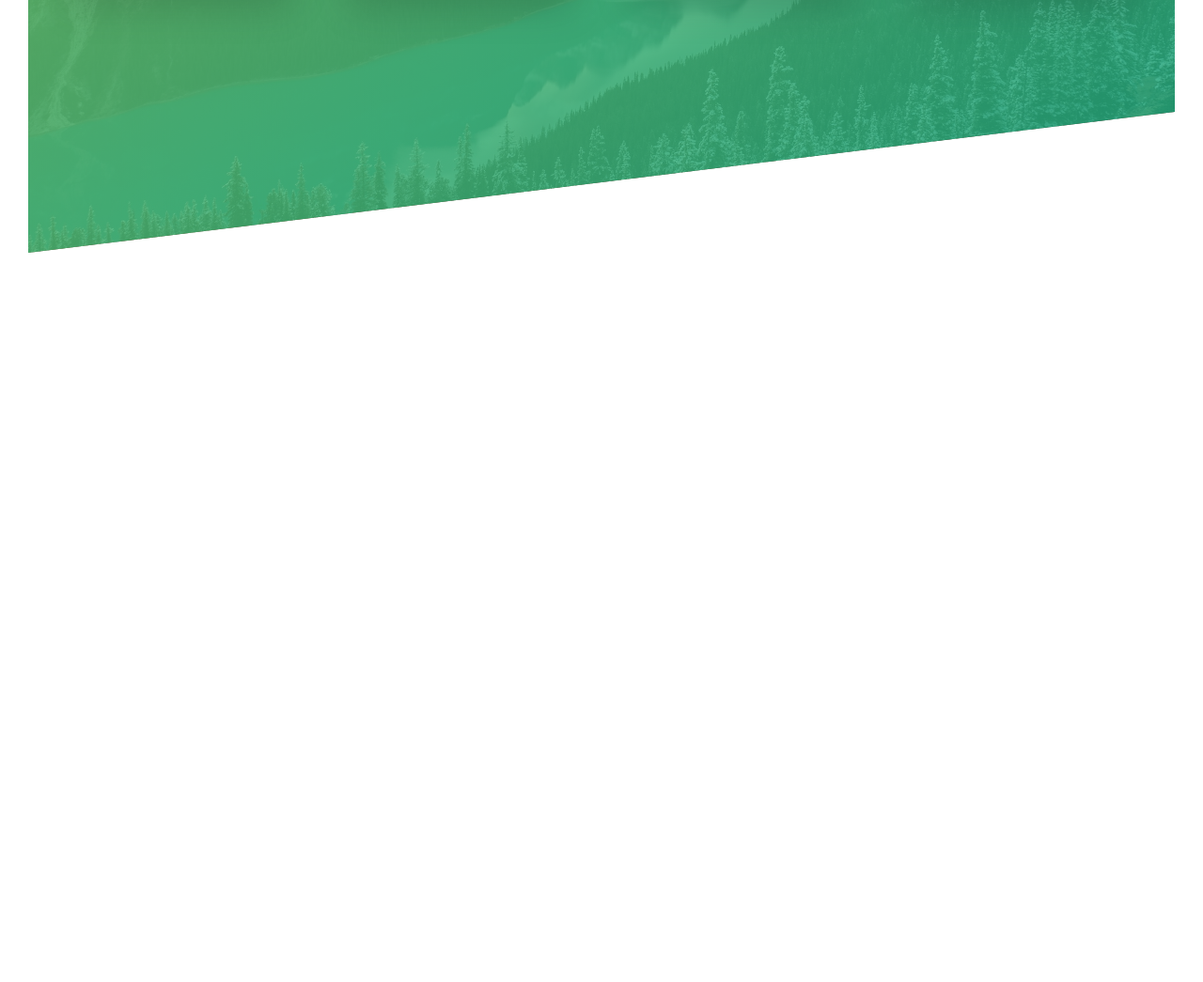
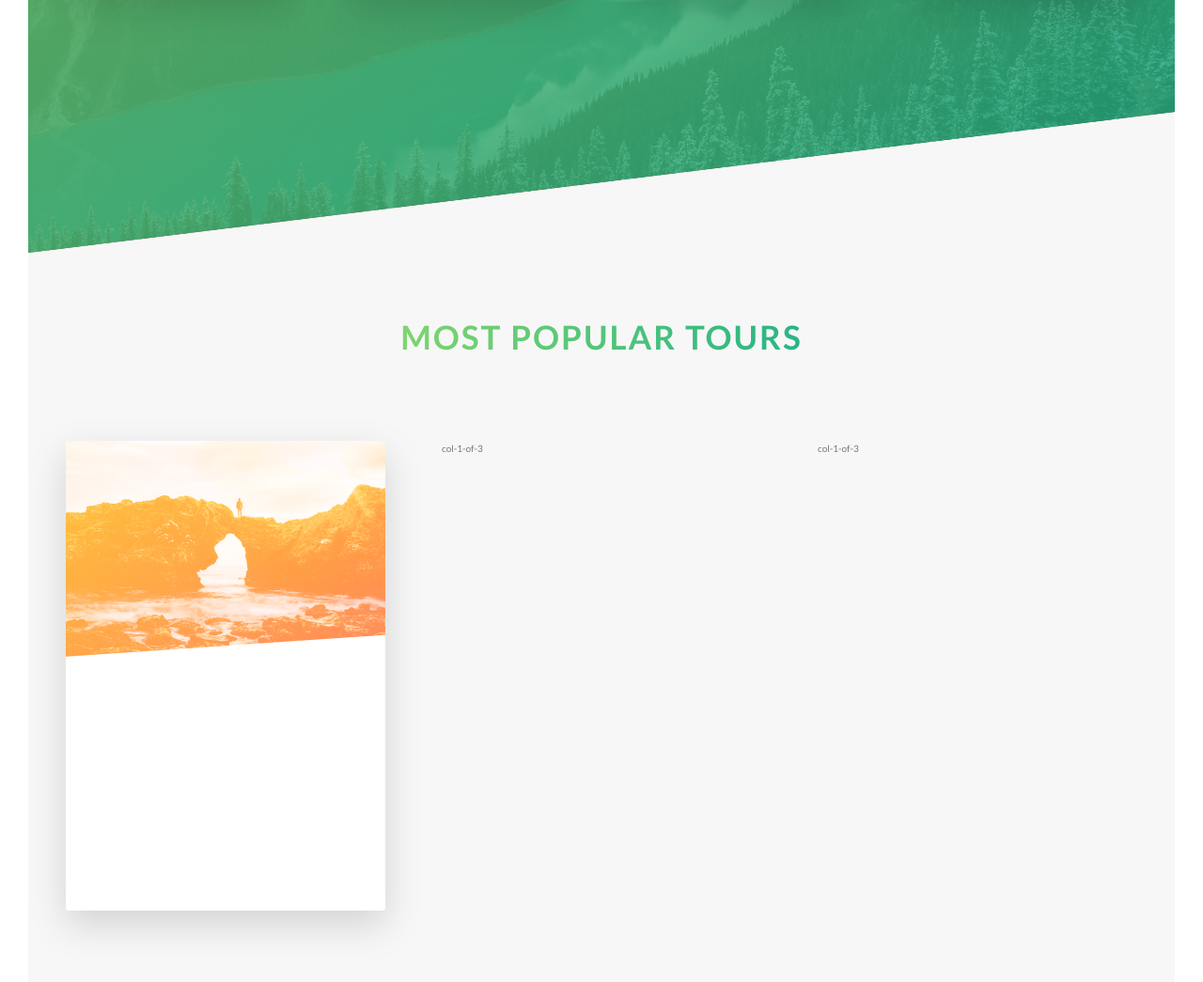
Before and after one commit to kostagrin/Natours, a website: page index.html in a window 1280 px wide. Shown: the part 1921-2966 px from the top of the page at 94% size. Before the commit the page ends 2190 px from the top, so only its background shows below. Drawn offline with Linux system fonts and the light colour scheme.

Commit message:
Section-features. Created turning element and put a picture on front of it.

```diff
--- a/index.html
+++ b/index.html
@@ -95,7 +95,40 @@
                     </div>
                 </div>
             </div>
+        </section>
 
+        <section class="section-tours">
+            <div class="u-center-text u-margin-bottom-big">
+                <h2 class="heading-secondary">Most popular tours</h2>
+            </div>
+            <div class="row">
+                <div class="col-1-of-3">
+                    <div class="card">
+                        <div class="card__side card__side--front card__side--front-1">
+
+                            <div class="card__picture card__picture--1">
+                                &nbsp;
+                            </div>
+                            <div class="card__heading">
+
+                            </div>
+                            <div class="card__details">
+
+                            </div>
+                        </div>
+                        <div class="card__side card__side--back card__side--back-1">
+
+                            BACK
+                        </div>
+                    </div>
+                </div>
+                <div class="col-1-of-3">
+                    col-1-of-3
+                </div>
+                <div class="col-1-of-3">
+                    col-1-of-3
+                </div>
+            </div>
         </section>
     </main>
 
@@ -108,6 +141,7 @@
                                     col-1-of-2
                                 </div>
                             </div>
+
                             <div class="row">
                                 <div class="col-1-of-3">
                                     col-1-of-3
@@ -119,6 +153,7 @@
                                     col-1-of-3
                                 </div>
                             </div>
+
                             <div class="row">
                                 <div class="col-1-of-3">
                                     col-1-of-3
@@ -127,6 +162,7 @@
                                     col-2-of-3
                                 </div>
                             </div>
+
                             <div class="row">
                                 <div class="col-1-of-4">
                                     col-1-of-4
--- a/sass/abstracts/_variables.scss
+++ b/sass/abstracts/_variables.scss
@@ -1,6 +1,12 @@
 $color-primary-light: #7ed56f;
 $color-primary: #55c57a;
 $color-primary-dark: #28b485;
+
+$color-secondary-light: #ffb900;
+$color-secondary-dark: #ff7730;
+
+$color-tertiary-light: #2998ff;
+$color-tertiary-dark: #5643fa;
 
 $color-grey-light-1: #f7f7f7;
 $color-grey-dark: #777;
--- a/sass/base/_typography.scss
+++ b/sass/base/_typography.scss
@@ -70,7 +70,6 @@ body {
     font-size: $default-font-size;
 
     &:not(:last-child) {
-
         margin-bottom: 3rem;
     }
 }
--- a/sass/layout/_header.scss
+++ b/sass/layout/_header.scss
@@ -7,6 +7,7 @@
     background-size: cover;
     background-position: top;
     clip-path: polygon(0 0, 100% 0, 100% 75vh, 0 100%);
+    -webkit-clip-path: polygon(0 0, 100% 0, 100% 75vh, 0 100%);
     position: relative;
 
     &__logo-box {
@@ -14,6 +15,7 @@
         top: 4rem;
         left: 4rem;
     }
+
     &__logo {
         height: 3.5rem;
     }
--- a/sass/main.scss
+++ b/sass/main.scss
@@ -8,6 +8,7 @@
 @import "base/utilities";
 
 @import "components/buttons";
+@import "components/card";
 @import "components/composition";
 @import "components/feature-box";
 
--- a/sass/pages/_home.scss
+++ b/sass/pages/_home.scss
@@ -2,7 +2,6 @@
     background-color: $color-grey-light-1;
     padding: 25rem 0;
     margin-top: -20vh;
-    ;
 }
 
 .section-features {
@@ -26,3 +25,9 @@
         -o-transform: skewY(7deg);
     }
 }
+
+.section-tours {
+    background-color: $color-grey-light-1;
+    padding: 25rem 0 50rem 0;
+    margin-top: -11.5rem;
+}
```
Also changed, not shown: css/style.css, sass/main.css, 1 other file.
